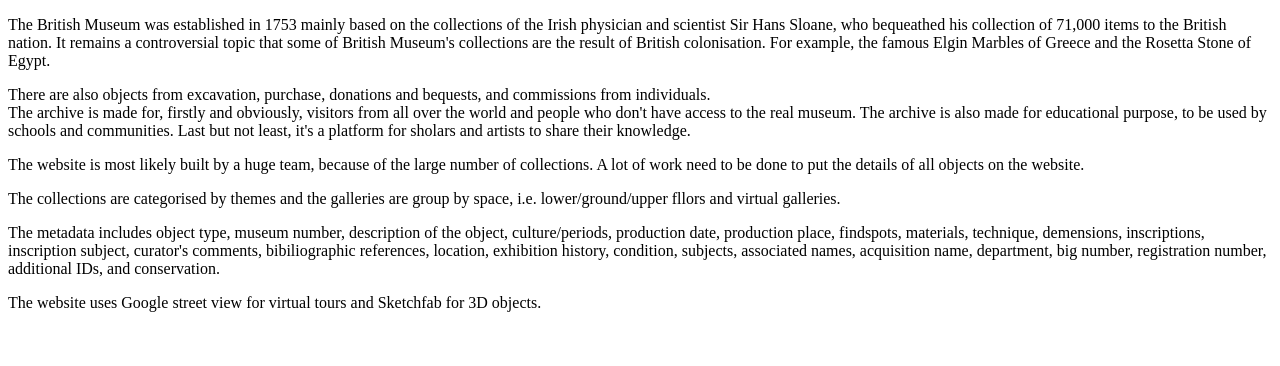
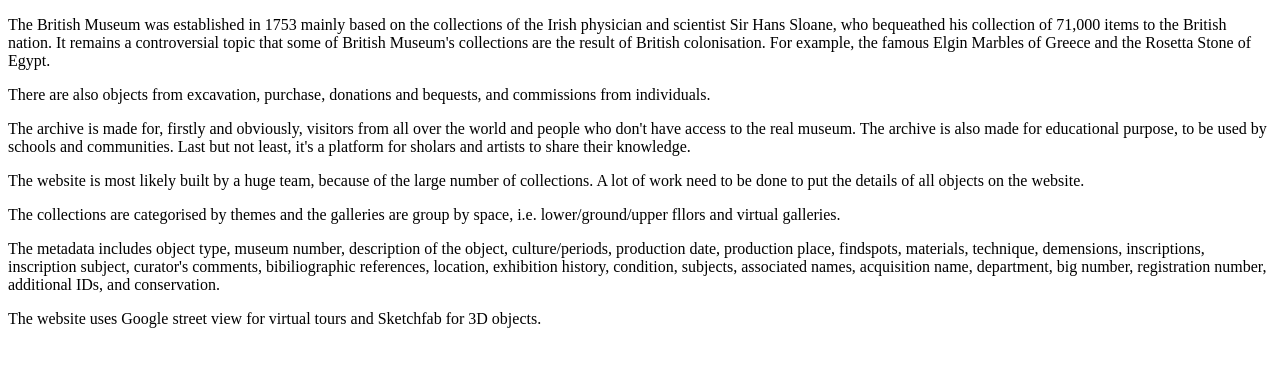
Before and after one commit to kclddh-7aavdm14-2020/wk1-british-museum-ChenDingWW, a plain HTML site: page index.html in a window 1280 px wide. Drawn offline with Linux system fonts and the light colour scheme.

Commit message:
Finished blog post

```diff
--- a/index.html
+++ b/index.html
@@ -11,8 +11,8 @@
              Sir Hans Sloane, who bequeathed his collection of 71,000 items to the British nation. It remains a controversial topic that
             some of British Museum's collections are the result of British colonisation. For example, the famous Elgin Marbles of Greece
             and the Rosetta Stone of Egypt.</p>
-        <p>There are also objects from excavation, purchase, donations and bequests, and commissions from individuals.<br/>
-            The archive is made for, firstly and obviously, visitors from all over the world and people who don't have access to the real
+        <p>There are also objects from excavation, purchase, donations and bequests, and commissions from individuals.</p>
+        <p>The archive is made for, firstly and obviously, visitors from all over the world and people who don't have access to the real
             museum. The archive is also made for educational purpose, to be used by schools and communities. Last but not least, it's a
             platform for sholars and artists to share their knowledge.</p>
         <p>The website is most likely built by a huge team, because of the large number of collections. A lot of work need to be done to
```
Also changed, not shown: test.html (deleted, +0 -11 lines), 1 other file.
